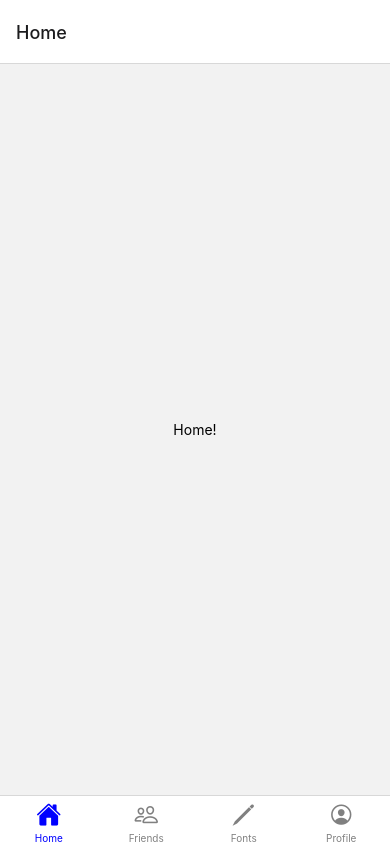
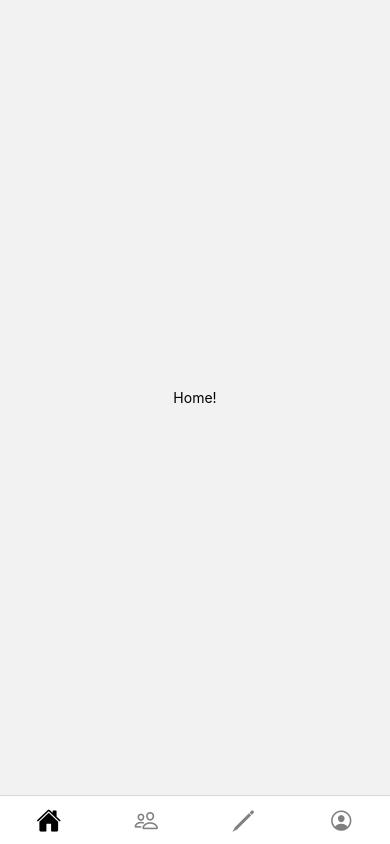
Before and after one commit to dartmouth-cs98/project-23w-Qwill, a React Native app in the folder send-letters/: screen / in a window 390 px wide. Built offline with nearby package versions, Linux system fonts and the light colour scheme.

Commit message:
update navbar

```diff
--- a/send-letters/App.js
+++ b/send-letters/App.js
@@ -1,10 +1,10 @@
 import { StatusBar } from 'expo-status-bar';
 import { StyleSheet, Text, View } from 'react-native';
-// import ProfileButton from './components/ProfileButton';
-// import BottomBar from './components/BottomBar';
 import { createBottomTabNavigator } from '@react-navigation/bottom-tabs';
 import { NavigationContainer } from '@react-navigation/native';
 import Ionicons from '@expo/vector-icons/Ionicons';
+
+// Citation: https://reactnavigation.org/docs/tab-based-navigation
 
 function HomeScreen() {
   return (
@@ -47,6 +47,8 @@ export default function App() {
         <NavigationContainer>
           <Tab.Navigator
             screenOptions={({ route }) => ({
+              headerShown: false,
+              tabBarShowLabel: false,
               tabBarIcon: ({ focused, color, size }) => {
                 let iconName;
 
@@ -62,7 +64,7 @@ export default function App() {
 
                 return <Ionicons name={iconName} size={size} color={color} />;
               },
-              tabBarActiveTintColor: 'blue',
+              tabBarActiveTintColor: 'black',
               tabBarInactiveTintColor: 'gray',
             })}
           >
```
